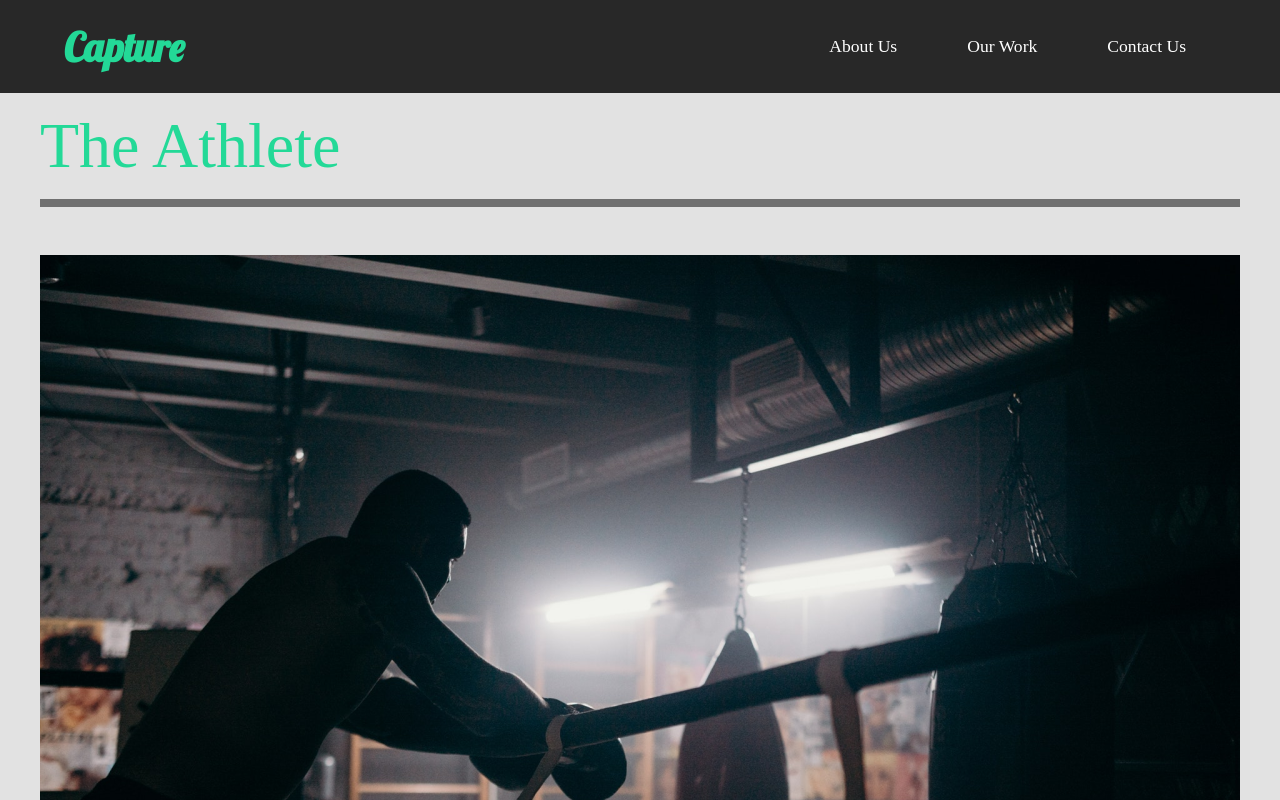
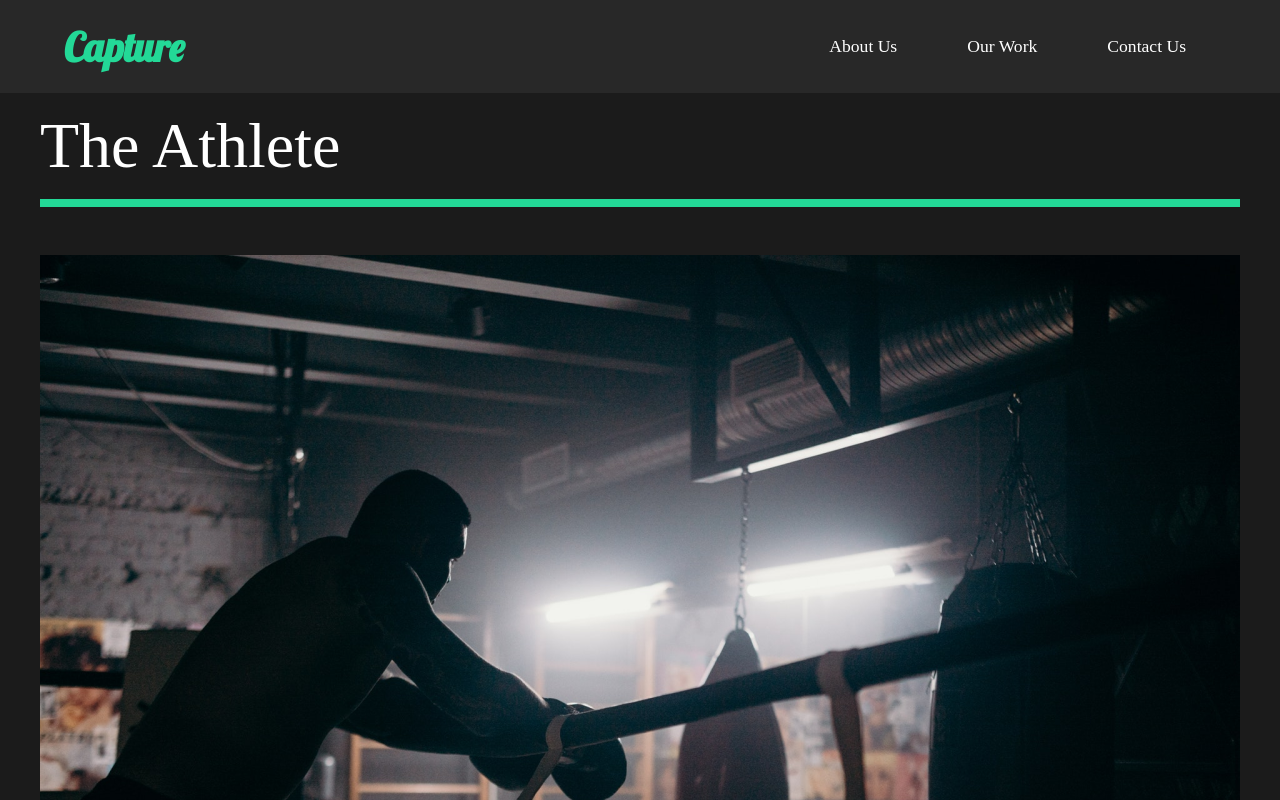
Before and after one commit to Mohammad-jf/capture-portofolio, a React (Create React App) app: page /work in a window 1280 px wide. Shown: the top 800 px of the page. Built offline with nearby package versions, Linux system fonts and the light colour scheme.

Commit message:
5.main page animation and faq toggle

```diff
--- a/src/Components/FaqSection.jsx
+++ b/src/Components/FaqSection.jsx
@@ -1,6 +1,7 @@
 import React from 'react';
 import styled from 'styled-components';
 import { About } from './../style';
+import Toggle from './Toggle';
 
 
 const FaqSection = () => {
@@ -8,7 +9,9 @@
   <Faq>
         <h2>any questions <span>FAQ</span></h2>
 
-        <div className="question">
+        <Toggle>
+
+            <div  className="question">
                 <h4>How Do I Start?</h4>
 
                 <div className="answer">
@@ -18,6 +21,10 @@
                         <div className="faq-line"></div>
             </div>
 
+        </Toggle>
+
+
+     <Toggle>
         <div className="question">
             <h4>Daily Schedule</h4>
 
@@ -28,6 +35,9 @@
                     <div className="faq-line"></div>
         </div>
 
+     </Toggle>
+
+     <Toggle>
         <div className="question">
             <h4>Different Payment Methods</h4>
 
@@ -38,6 +48,9 @@
                       <div className="faq-line"></div>
         </div>
 
+     </Toggle>
+
+     <Toggle>
         <div className="question">
             <h4>What Products Do you Offer?</h4>
 
@@ -47,6 +60,8 @@
             </div>
                         <div className="faw-line"></div>
         </div>
+
+     </Toggle>
 
   </Faq>
   );
--- /dev/null
+++ b/src/Components/Toggle.jsx
@@ -0,0 +1,13 @@
+import React,{useState} from 'react'
+
+const Toggle = ({children}) => {
+
+    const [toggle,setToggle] = useState(true);
+  return (
+    <div onClick={()=>setToggle(!toggle)}>
+        {toggle ? children : ''}
+    </div>
+  )
+}
+
+export default Toggle
--- /dev/null
+++ b/src/Components/Wave.jsx
@@ -0,0 +1,30 @@
+import React from 'react'
+import styled from 'styled-components';
+import {motion} from 'framer-motion';
+
+
+
+const Wave = () => {
+  return (
+            <WaveSvg
+                viewBox="0 0 1440 363"
+                fill="none"
+                xmlns="http://www.w3.org/2000/svg">
+            <motion.path initial={{pathLength:0,pathOffset:1}}
+            animate={{pathLength:1 , pathOffset:0}}
+            transition= {{duration:1.5}}
+            d="M1440 27.4774C1352.73 19.8184 1122.41 49.0556 899.331 227.276C620.48 450.052 354.282 355.647 170.328 185.318C23.165 49.0556 -4.21721 8.32998 0.487081 5" stroke="#D96ED4" strokeOpacity="0.5" strokeWidth="10"/>
+            </WaveSvg>
+
+
+  )
+}
+
+const WaveSvg = styled.svg`
+    position: absolute;
+    left: 0;
+    z-index: 1;
+`
+
+
+export default Wave
--- a/src/animation.js
+++ b/src/animation.js
@@ -3,15 +3,76 @@
         opacity:0,
         y:300
     },
-
     show:{
         opacity: 1,
         y:0,
-        transition:{duration:1}
+        transition:{duration:0.4,
+            when:'beforeChildren',
+            staggerChildren:0.25,
+        },
     },
     exit:{
         opacity:0,
-        y:300,
         transition: {duration:1}
     }
+};
+
+
+export const titleAnim = {
+    hidden:{y:200},
+    show:{y:0,transition:{duration:0.75,ease:'easeOut'}},
+
 }
+
+
+export const fade = {
+    hidden:{
+        opacity: 0
+    },
+    show:{
+        opacity: 1,
+        transition: {ease:'easeOut',duration:0.75}
+    }
+}
+
+export const LineAnim = {
+    hidden:{width:'0%',},
+    show:{width:'100%',
+    transition:{duration:1}
+},
+
+}
+
+export const photoAnim = {
+    hidden:{
+        scale:1.5,
+        opacity: 0,
+    },
+    show:{
+        scale:1,
+        opacity: 1,
+        transition:{duration:1,ease:'easeOut'}
+
+    }
+
+
+
+}
+
+export const slider = {
+    hidden:{x:'-130%',skew:'45deg'},
+    show:{
+        x:'100%',
+        skew:'0deg',
+        transition: {ease:'easeOut',duration:1}
+    }
+}
+
+
+export const sliderContainer = {
+    hidden:{opacity:1},
+
+    show:{
+        opacity: 1 , transition:{staggerChildren:0.15,ease:'easeOut'}
+    }
+}
--- a/src/pages/AboutUs.jsx
+++ b/src/pages/AboutUs.jsx
@@ -8,9 +8,9 @@
 const AboutUs = () => {
     return (
         <motion.div initial='hidden' animate='show' exit='exit' variants={pageAnimation}>
-        <AboutSection/>
-        <ServicesSection/>
-        <FaqSection/>
+           <AboutSection/>
+           <ServicesSection/>
+            <FaqSection/>
         </motion.div>
     )
 }
--- a/src/pages/ContactUs.jsx
+++ b/src/pages/ContactUs.jsx
@@ -1,7 +1,6 @@
 import React from 'react';
 import {motion} from 'framer-motion';
 import {pageAnimation} from'../animation';
-
 
 
 
--- a/src/pages/OurWork.jsx
+++ b/src/pages/OurWork.jsx
@@ -8,6 +8,7 @@
 import {Link} from 'react-router-dom'
 import {motion} from 'framer-motion';
 import {pageAnimation} from'../animation';
+import {fade,photoAnim,LineAnim,slider,sliderContainer} from '../animation';
 
 
 
@@ -15,13 +16,22 @@
 
 const OurWork = () => {
   return (
-      <Work variants={pageAnimation} initial='hidden' animate='show' exit='exit' style={{background:'#e2e2e2'}}>
+      <Work variants={pageAnimation} initial='hidden' animate='show' exit='exit' >
+
+        <motion.div variants={sliderContainer}>
+        <Frame1 variants={slider}></Frame1>
+        <Frame2 variants={slider}></Frame2>
+        <Frame3 variants={slider}></Frame3>
+        <Frame4 variants={slider}></Frame4>
+        </motion.div>
 
           <Movie>
-            <h2>The Athlete</h2>
-            <div className="line"></div>
+            <motion.h2 variants={fade}>The Athlete</motion.h2>
+            <motion.div variants={LineAnim} className="line"></motion.div>
                   <Link to='/work/the-athlete'>
-                    <img src={athlete} alt="athlete"/>
+                    <Hide>
+                       <motion.img variants={photoAnim} src={athlete} alt="athlete"/>
+                    </Hide>
                  </Link>
           </Movie>
 
@@ -58,7 +68,7 @@
 
 h2{
   padding:1rem 0rem;
-  color:#23d997;
+  color:#fff;
 }
 `
 
@@ -67,7 +77,7 @@
 
 .line{
   height:0.5rem;
-  background:#707070;
+  background:#23d997;
   margin-bottom:3rem;
 
   .img{
@@ -78,4 +88,28 @@
 }
 `
 
+const Hide = styled.div`
+  overflow: hidden;
+`
+//frame anim
+
+const Frame1 = styled(motion.div)`
+  position: fixed;
+  left: 0;
+  top: 10%;
+  width: 100%;
+  height: 100vh;
+  background: #fffebf;
+  z-index: 2;`
+
+  const Frame2 = styled(Frame1)`
+  background: #ff8efb;
+  `
+const Frame3 = styled(Frame1)`
+background: #8ed2ff;
+`
+
+const Frame4 = styled(Frame1)`
+background: #8effa0;
+`
 export default OurWork;
--- a/src/style.jsx
+++ b/src/style.jsx
@@ -11,6 +11,7 @@
 
 export const Description = styled.div`
 flex: 1;
+z-index: 2;
 padding-right:5rem;
 h2{
     font-weight: lighter;
@@ -19,6 +20,7 @@
 `
 export const Image = styled.div`
     flex: 1;
+    z-index: 2;
     overflow: hidden;
 
     img{
```
Also changed, not shown: src/Components/AboutSection.jsx (+14 -12 lines). Lines whose indentation alone changed are shown as unchanged.
